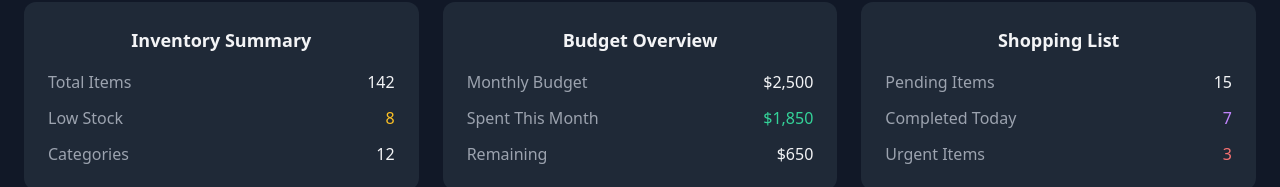
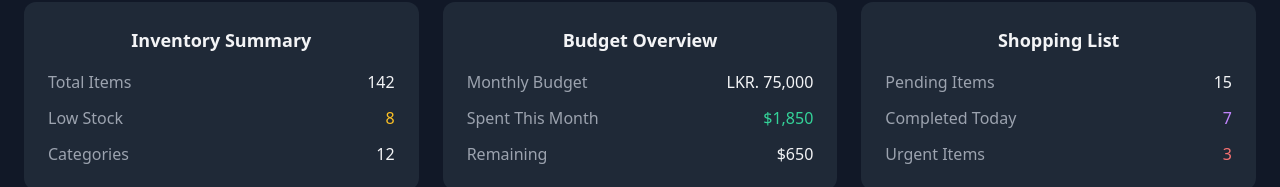
Before and after one commit to kmddkuruppu/Home-Stock, a React (Create React App) app in the folder frontend/: page /admin in a window 1280 px wide. Shown: the part 965-1152 px from the top of the page. Built offline with nearby package versions, Linux system fonts and the light colour scheme.

Commit message:
Update Admin.js

```diff
--- a/frontend/src/pages/Admin.js
+++ b/frontend/src/pages/Admin.js
@@ -128,7 +128,7 @@ function App() {
               <div className="space-y-3">
                 <div className="flex justify-between">
                   <span className="text-gray-400">Monthly Budget</span>
-                  <span className="font-medium">$2,500</span>
+                  <span className="font-medium">LKR. 75,000</span>
                 </div>
                 <div className="flex justify-between">
                   <span className="text-gray-400">Spent This Month</span>
```
